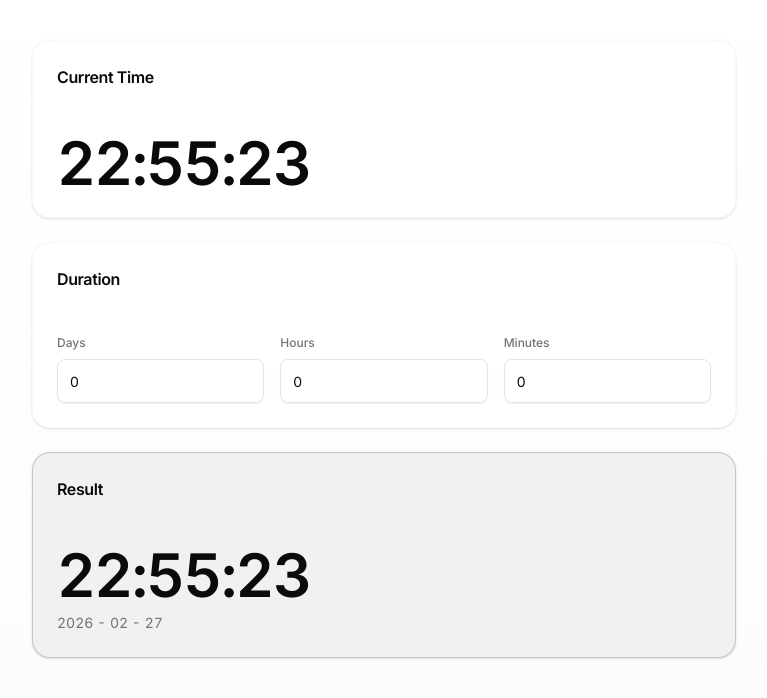
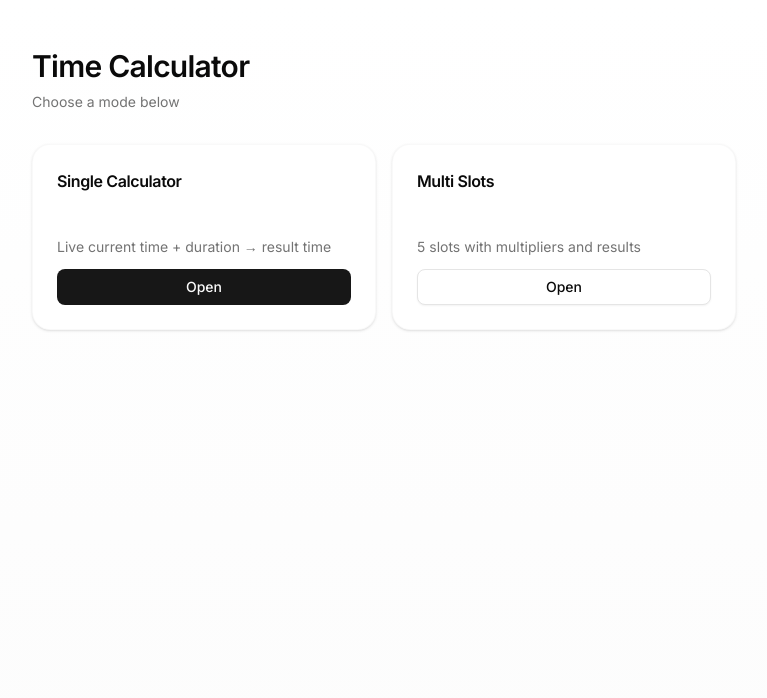
Before and after one commit to jiebinzhou98/time-calculator, a Next.js app: page / in a window 1280 px wide. Shown: the top 698 px of the page, without its empty margins (256-1023 px from the left). Built offline with nearby package versions, Linux system fonts and the light colour scheme.

Commit message:
create home and daily page

```diff
--- /dev/null
+++ b/app/daily/page.tsx
@@ -0,0 +1,141 @@
+"use client"
+
+import { useEffect, useMemo, useState } from "react"
+import { Card, CardContent, CardHeader, CardTitle } from "@/components/ui/card"
+import { Input } from "@/components/ui/input"
+
+type Duration = {
+  days: string;
+  hours: string;
+  minutes: string;
+  seconds: string;
+}
+
+function pad2(n: number) {
+  return String(n).padStart(2, "0");
+}
+
+function formatTime(d: Date) {
+  return `${pad2(d.getHours())}:${pad2(d.getMinutes())}:${pad2(d.getSeconds())}`;
+}
+
+function formatDate(d: Date) {
+  //local time
+  const y = d.getFullYear();
+  const m = pad2(d.getMonth() + 1);
+  const day = pad2(d.getDate());
+  return `${y} - ${m} - ${day}`;
+}
+
+export default function Home() {
+  //current time with second, base Now
+  const [now, setNow] = useState<Date>(() => new Date());
+
+  //time duration
+  const [duration, setDuration] = useState<Duration>({
+    days: "0",
+    hours: "0",
+    minutes: "0",
+    seconds: "0",
+  })
+
+  const [mounted, setMounted] = useState(false);
+
+  useEffect(() => {
+    setMounted(true);
+  }, []);
+
+  useEffect(() => {
+    const id = setInterval(() => setNow(new Date()), 1000);
+    return () => clearInterval(id);
+  }, []);
+
+  const result = useMemo(() => {
+    const days = Number(duration.days) || 0;
+    const hours = Number(duration.hours) || 0;
+    const minutes = Number(duration.minutes) || 0;
+    const seconds = Number(duration.seconds) || 0;
+
+    const ms = (((days * 24 + hours) * 60 + minutes) * 60 + seconds) * 1000;
+    return new Date(now.getTime() + ms);
+  }, [now, duration]);
+
+  return (
+    <main className="min-h-screen bg-linear-to-b from-background to-muted/30">
+      <div className="mx-auto max-w-3xl px-4 py-10 md:px-8">
+        <div className="space-y-6">
+          <Card className="rounded-2xl border-muted/60 shadow-sm transition hover:shadow-md">
+            <CardHeader className="pb-3">
+              <CardTitle className="text-base font-semibold tracking-tight">Current Time</CardTitle>
+            </CardHeader>
+            <CardContent className="space-y-2">
+              <div className="text-5xl md:text-6xl font-semibold tracking-tight tabular-nums font-mono">
+                {mounted ? formatTime(now) : "--:--:--"}
+              </div>
+            </CardContent>
+          </Card>
+
+          <Card className="rounded-2xl border-muted/60 shadow-sm transition hover:shadow-md">
+            <CardHeader className="pb-3">
+              <CardTitle className="text-base font-semibold tracking-tight">Duration</CardTitle>
+            </CardHeader>
+            <CardContent className="grid grid-cols-1 gap-4 sm:grid-cols-3">
+              <div className="space-y-2">
+                <div className="text-xs font-medium text-muted-foreground">Days</div>
+                <Input
+                  className="h-11"
+                  type="number"
+                  min={0}
+                  value={duration.days}
+                  onChange={(e) => setDuration((d) => ({
+                    ...d, days: e.target.value
+                  }))}
+                />
+              </div>
+
+              <div className="space-y-2">
+                <div className="text-xs font-medium text-muted-foreground">Hours</div>
+                <Input
+                  className="h-11"
+                  type="number"
+                  min={0}
+                  value={duration.hours}
+                  onChange={(e) => setDuration((d) => ({
+                    ...d, hours: e.target.value
+                  }))}
+                />
+              </div>
+
+              <div className="space-y-2">
+                <div className="text-xs font-medium text-muted-foreground">Minutes</div>
+                <Input
+                  className="h-11"
+                  type="number"
+                  min={0}
+                  value={duration.minutes}
+                  onChange={(e) => setDuration((d) => ({
+                    ...d, minutes: e.target.value
+                  }))}
+                />
+              </div>
+            </CardContent>
+          </Card>
+
+          <Card className="rounded-2xl border-primary/20 bg-primary/5 shadow-sm transition hover:shadow-md">
+            <CardHeader className="pb-3">
+              <CardTitle className="text-base font-semibold tracking-tight">Result</CardTitle>
+            </CardHeader>
+            <CardContent className="space-y-2">
+              <div className="text-5xl md:text-6xl font-semibold tracking-tight tabular-nums font-mono">
+                {formatTime(result)}
+              </div>
+              <div className="text-sm text-muted-foreground tabular-nums">
+                {formatDate(result)}
+              </div>
+            </CardContent>
+          </Card>
+        </div>
+      </div>
+    </main>
+  )
+}
--- a/app/page.tsx
+++ b/app/page.tsx
@@ -1,137 +1,48 @@
-"use client"
+'use client'
 
-import { useEffect, useMemo, useState } from "react"
-import { Card, CardContent, CardHeader, CardTitle } from "@/components/ui/card"
-import { Input } from "@/components/ui/input"
-
-type Duration = {
-  days: string;
-  hours: string;
-  minutes: string;
-  seconds: string;
-}
-
-function pad2(n: number) {
-  return String(n).padStart(2, "0");
-}
-
-function formatTime(d: Date) {
-  return `${pad2(d.getHours())}:${pad2(d.getMinutes())}:${pad2(d.getSeconds())}`;
-}
-
-function formatDate(d: Date) {
-  //local time
-  const y = d.getFullYear();
-  const m = pad2(d.getMonth() + 1);
-  const day = pad2(d.getDate());
-  return `${y} - ${m} - ${day}`;
-}
+import Link from "next/link"
+import {Card, CardContent, CardHeader, CardTitle} from "@/components/ui/card"
+import { Button } from "@/components/ui/button"
 
 export default function Home() {
-  //current time with second, base Now
-  const [now, setNow] = useState<Date>(() => new Date());
+  return (
+    <main className="min-h-screen bg-gradient-to-b from-background to-muted/30">
+      <div className="mx-auto max-w-3xl px-4 py-12 md:px-8 space-y-8">
+        <div className="space-y-2">
+          <h1 className="text-3xl font-semibold tracking-tight">Time Calculator</h1>
+          <p className="text-sm text-muted-foreground">Choose a mode below</p>
+        </div>
 
-  //time duration
-  const [duration, setDuration] = useState<Duration>({
-    days: "0",
-    hours: "0",
-    minutes: "0",
-    seconds: "0",
-  })
+        <div className="grid gap-4 md:grid-cols-2">
+          <Card className="rounded-2xl border-muted/60 shadow-sm">
+            <CardHeader className="pb-3">
+              <CardTitle className="text-base font-semibold tracking-tight">
+                Single Calculator
+              </CardTitle>
+            </CardHeader>
 
-  const [mounted, setMounted] = useState(false);
-
-  useEffect(() => {
-    setMounted(true);
-  }, []);
-
-  useEffect(() => {
-    const id = setInterval(() => setNow(new Date()), 1000);
-    return () => clearInterval(id);
-  }, []);
-
-  const result = useMemo(() => {
-    const days = Number(duration.days) || 0;
-    const hours = Number(duration.hours) || 0;
-    const minutes = Number(duration.minutes) || 0;
-    const seconds = Number(duration.seconds) || 0;
-
-    const ms = (((days * 24 + hours) * 60 + minutes) * 60 + seconds) * 1000;
-    return new Date(now.getTime() + ms);
-  }, [now, duration]);
-
-  return (
-    <main className="min-h-screen bg-linear-to-b from-background to-muted/30">
-      <div className="mx-auto max-w-3xl px-4 py-10 md:px-8">
-        <div className="space-y-6">
-          <Card className="rounded-2xl border-muted/60 shadow-sm transition hover:shadow-md">
-            <CardHeader className="pb-3">
-              <CardTitle className="text-base font-semibold tracking-tight">Current Time</CardTitle>
-            </CardHeader>
-            <CardContent className="space-y-2">
-              <div className="text-5xl md:text-6xl font-semibold tracking-tight tabular-nums font-mono">
-                {mounted ? formatTime(now) : "--:--:--"}
-              </div>
+            <CardContent className="space-y-3">
+              <p className="text-sm text-muted-foreground">Live current time + duration → result time</p>
+              <Button asChild className="w-full">
+                <Link href="/daily">Open</Link>
+              </Button>
             </CardContent>
           </Card>
 
-          <Card className="rounded-2xl border-muted/60 shadow-sm transition hover:shadow-md">
+          <Card className="rounded-2xl border-muted/60 shadow-sm">
             <CardHeader className="pb-3">
-              <CardTitle className="text-base font-semibold tracking-tight">Duration</CardTitle>
+              <CardTitle className="text-base font-semibold tracking-tight">
+                Multi Slots
+              </CardTitle>
             </CardHeader>
-            <CardContent className="grid grid-cols-1 gap-4 sm:grid-cols-3">
-              <div className="space-y-2">
-                <div className="text-xs font-medium text-muted-foreground">Days</div>
-                <Input
-                  className="h-11"
-                  type="number"
-                  min={0}
-                  value={duration.days}
-                  onChange={(e) => setDuration((d) => ({
-                    ...d, days: e.target.value
-                  }))}
-                />
-              </div>
 
-              <div className="space-y-2">
-                <div className="text-xs font-medium text-muted-foreground">Hours</div>
-                <Input
-                  className="h-11"
-                  type="number"
-                  min={0}
-                  value={duration.hours}
-                  onChange={(e) => setDuration((d) => ({
-                    ...d, hours: e.target.value
-                  }))}
-                />
-              </div>
-
-              <div className="space-y-2">
-                <div className="text-xs font-medium text-muted-foreground">Minutes</div>
-                <Input
-                  className="h-11"
-                  type="number"
-                  min={0}
-                  value={duration.minutes}
-                  onChange={(e) => setDuration((d) => ({
-                    ...d, minutes: e.target.value
-                  }))}
-                />
-              </div>
-            </CardContent>
-          </Card>
-
-          <Card className="rounded-2xl border-primary/20 bg-primary/5 shadow-sm transition hover:shadow-md">
-            <CardHeader className="pb-3">
-              <CardTitle className="text-base font-semibold tracking-tight">Result</CardTitle>
-            </CardHeader>
-            <CardContent className="space-y-2">
-              <div className="text-5xl md:text-6xl font-semibold tracking-tight tabular-nums font-mono">
-                {formatTime(result)}
-              </div>
-              <div className="text-sm text-muted-foreground tabular-nums">
-                {formatDate(result)}
-              </div>
+            <CardContent className="space-y-3">
+              <p className="text-sm text-muted-foreground">
+                5 slots with multipliers and results
+              </p>
+              <Button asChild className="w-full" variant="outline">
+                <Link href="/multi">Open</Link>
+              </Button>
             </CardContent>
           </Card>
         </div>
--- a/app/multi/page.tsx
+++ b/app/research/page.tsx
@@ -10,7 +10,6 @@ type Slot = {
   days: string;
   hours: string;
   minutes: string;
-  seconds: string;
 }
 
 function pad2(n: number){
@@ -25,15 +24,34 @@ function formatDate(d: Date) {
   const y = d.getFullYear();
   const m = pad2(d.getMonth() + 1);
   const day = pad2(d.getDate());
-  return `${y} - ${m} - ${day}`
+  return `${y}-${m}-${day}`
 }
 
 function calcMs(slot: Slot) {
+  const d = Number(slot.days) || 0;
   const h = Number(slot.hours) || 0;
   const m = Number(slot.minutes) || 0;
-  const s = Number(slot.seconds) || 0;
-  const baseMs = ((h * 60 + m) * 60 + s) * 1000
-  return baseMs * slot.multiplier;
+
+  const baseMs = (((d * 24 + h) * 60) + m) * 60 * 1000;
+
+  const mult = slot.multiplier > 0 ? slot.multiplier : 1;
+  return baseMs / mult;
+}
+
+function formatDuration(ms: number) {
+  const totalMinutes = Math.floor(ms / 60000);
+
+  const days = Math.floor(totalMinutes / (60 * 24));
+  const hours = Math.floor((totalMinutes % (60 * 24)) / 60);
+  const minutes = totalMinutes % 60;
+
+  const parts: string[] = [];
+
+  if(days > 0) parts.push(`${days}d`);
+  if(hours > 0) parts.push(`${hours}h`);
+  if(minutes > 0 || parts.length === 0) parts.push(`${minutes}m`);
+
+  return parts.join(" ");
 }
 
 export default function MultiPage() {
@@ -45,7 +63,6 @@ export default function MultiPage() {
       days: "0",
       hours: "0",
       minutes: "0",
-      seconds: "0"
     }))
   );
 
@@ -65,12 +82,12 @@ export default function MultiPage() {
   }
 
   return(
-    <main className="min-h-screen bg-gradient-to-b from-background to-muted/30">
+    <main className="min-h-screen bg-linear-to-b from-background to-muted/30">
       <div className="mx-auto max-w-5xl px-4 py-10 md:px-8 space-y-6">
         <div className="flex items-end justify-between gap-4">
           <div>
             <h1 className="text-2xl font-semibold tracking-tight">Multi Slots</h1>
-            <p className="text-sm text-muted-foreground">Each slot: result = now + (duration x multiplier)</p>
+            <p className="text-sm text-muted-foreground">Each slot: result = now + (duration ÷ multiplier)</p>
           </div>
 
           <div className="text-right">
@@ -107,6 +124,17 @@ export default function MultiPage() {
 
                 <div className="grid grid-cols-3 gap-3">
                   <div className="space-y-1">
+                    <div className="text-xs font-medium text-muted-foreground">Days</div>
+                    <Input
+                      className="h-10"
+                      type="number"
+                      min={0}
+                      value={slot.days}
+                      onChange={(e) => updateSlot(i, {days: e.target.value})}
+                    />
+                  </div>
+
+                  <div className="space-y-1">
                     <div className="text-xs font-medium text-muted-foreground">Hours</div>
                     <Input
                       className="h-10"
@@ -127,17 +155,6 @@ export default function MultiPage() {
                       onChange={(e) => updateSlot(i, {minutes: e.target.value})}
                     />
                   </div>
-
-                  <div className="space-y-1">
-                    <div className="text-xs font-medium text-muted-foreground">Second</div>
-                    <Input
-                      className="h-10"
-                      type="number"
-                      min={0}
-                      value={slot.seconds}
-                      onChange={(e) => updateSlot(i, {seconds: e.target.value})}
-                    />
-                  </div>
                 </div>
 
                 <div className="rounded-xl border bg-card p-3">
@@ -150,7 +167,7 @@ export default function MultiPage() {
                   </div>
 
                   <div className="mt-2 text-xs text-muted-foreground">
-                    Added: {(calcMs(slot) / 1000).toFixed(0)}s (x{slot.multiplier})
+                    Time needed: {formatDuration(calcMs(slot))}
                   </div>
                 </div>
               </CardContent>
```
